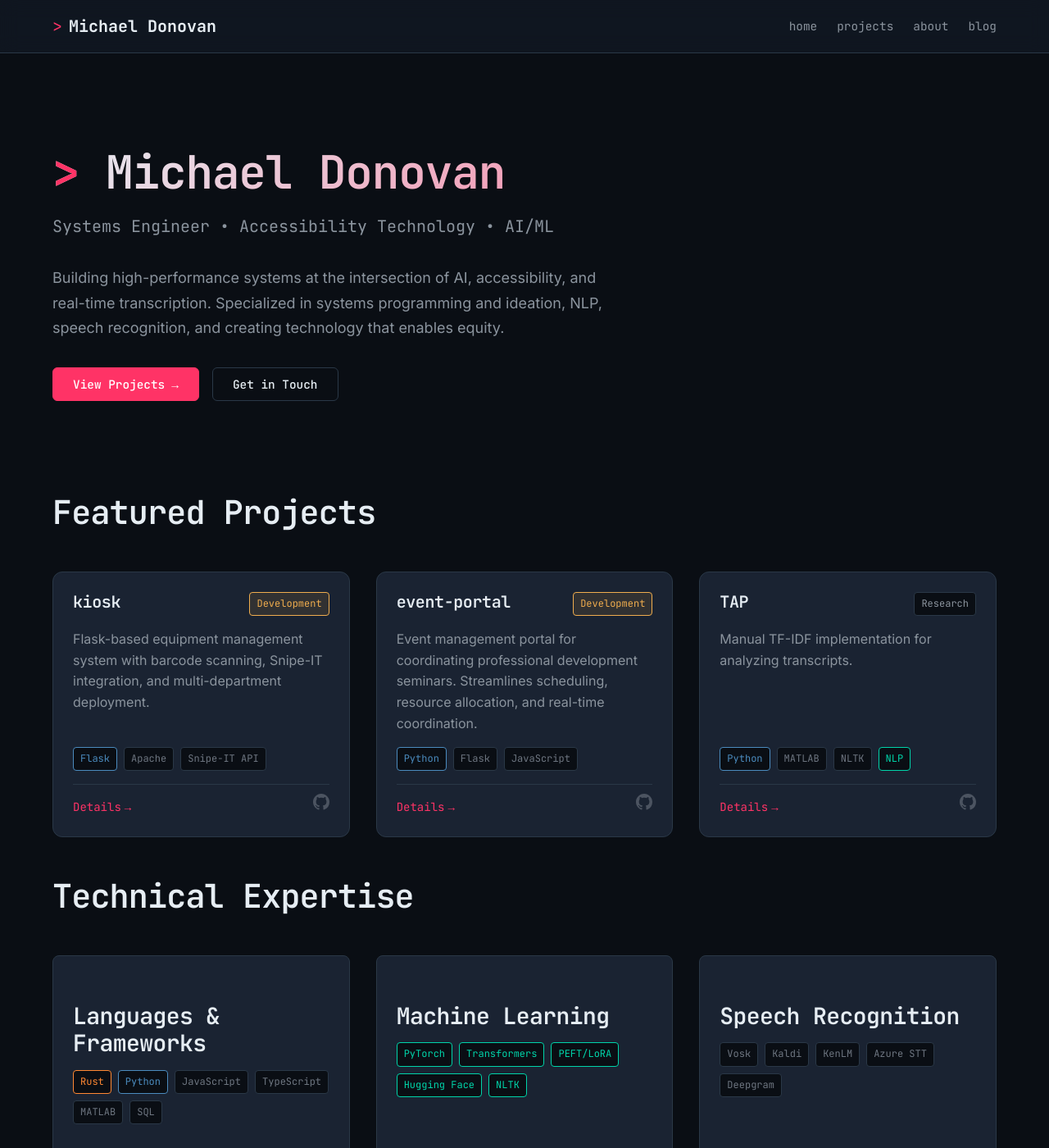
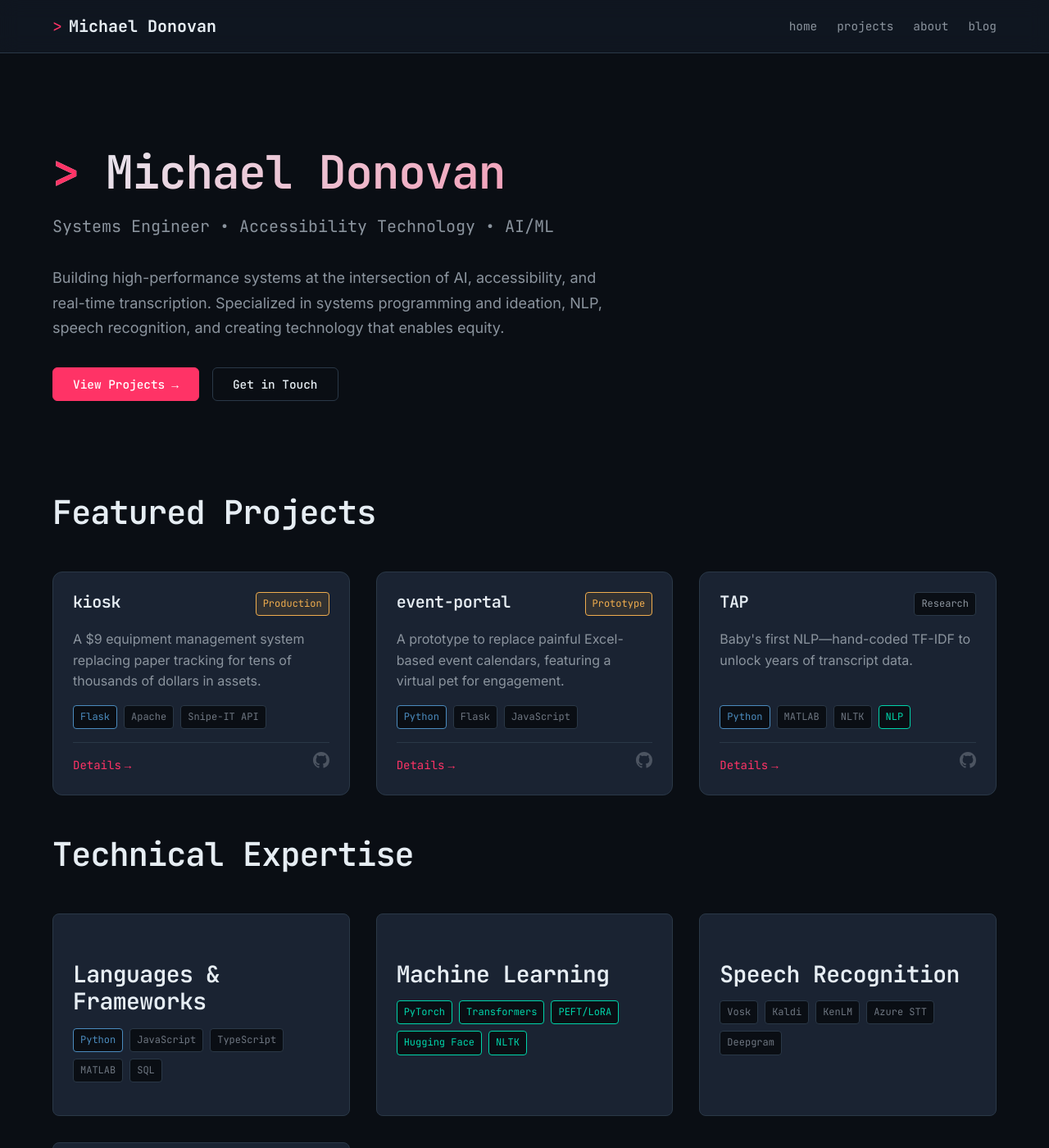
Before and after one commit to mpdnes/mpdnes.github.io, a Jekyll site: the page built from index.html, in a window 1280 px wide and 1400 px high. Shown: the whole window at 82% size. Built offline with Jekyll 4.4.1, drawn with Linux system fonts in a browser that asks for light colours.

Commit message:
Update site: sync descriptions, fix links, remove Rust
- Sync homepage project cards with new personal descriptions
- Update GitHub and LinkedIn URLs
- Remove Rust from skills (no public projects)
- Remove specific transcript numbers from About page
- Update Key Projects section with personal context

Co-Authored-By: Claude Opus 4.5 <noreply@anthropic.com>

```diff
--- a/index.html
+++ b/index.html
@@ -52,11 +52,10 @@ document.addEventListener('DOMContentLoaded', function() {
     <div class="project-card">
       <div class="project-header">
         <h3 class="project-title">kiosk</h3>
-        <span class="project-status development">Development</span>
+        <span class="project-status development">Production</span>
       </div>
       <p class="project-description">
-        Flask-based equipment management system with barcode scanning, Snipe-IT integration,
-        and multi-department deployment.
+        A $9 equipment management system replacing paper tracking for tens of thousands of dollars in assets.
       </p>
       <div class="project-tech">
         <span class="tech-tag python">Flask</span>
@@ -80,11 +79,10 @@ document.addEventListener('DOMContentLoaded', function() {
     <div class="project-card">
       <div class="project-header">
         <h3 class="project-title">event-portal</h3>
-        <span class="project-status development">Development</span>
+        <span class="project-status development">Prototype</span>
       </div>
       <p class="project-description">
-        Event management portal for coordinating professional development seminars.
-        Streamlines scheduling, resource allocation, and real-time coordination.
+        A prototype to replace painful Excel-based event calendars, featuring a virtual pet for engagement.
       </p>
       <div class="project-tech">
         <span class="tech-tag python">Python</span>
@@ -111,7 +109,7 @@ document.addEventListener('DOMContentLoaded', function() {
         <span class="project-status">Research</span>
       </div>
       <p class="project-description">
-        Manual TF-IDF implementation for analyzing transcripts.
+        Baby's first NLP—hand-coded TF-IDF to unlock years of transcript data.
       </p>
       <div class="project-tech">
         <span class="tech-tag python">Python</span>
@@ -141,7 +139,6 @@ document.addEventListener('DOMContentLoaded', function() {
     <div class="stat-card">
       <h3 style="margin-bottom: var(--space-md);">Languages & Frameworks</h3>
       <div class="project-tech">
-        <span class="tech-tag rust">Rust</span>
         <span class="tech-tag python">Python</span>
         <span class="tech-tag">JavaScript</span>
         <span class="tech-tag">TypeScript</span>
```
Also changed, not shown: about.html (+15 -17 lines).
